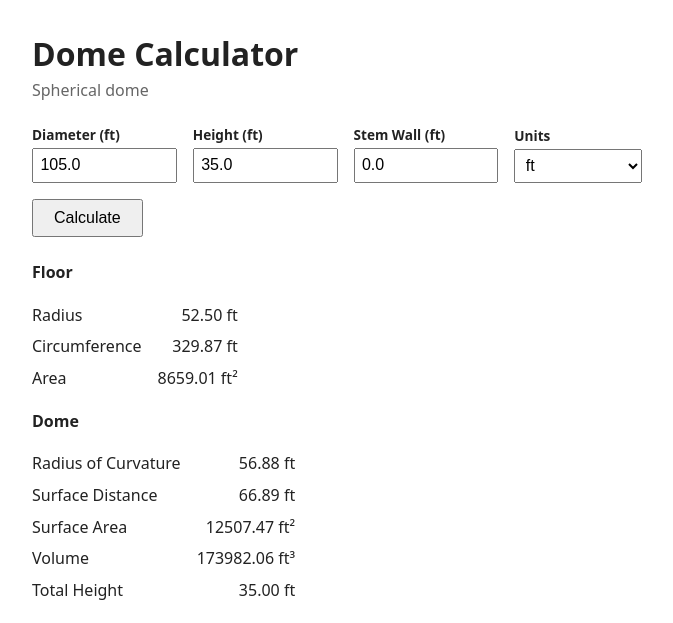
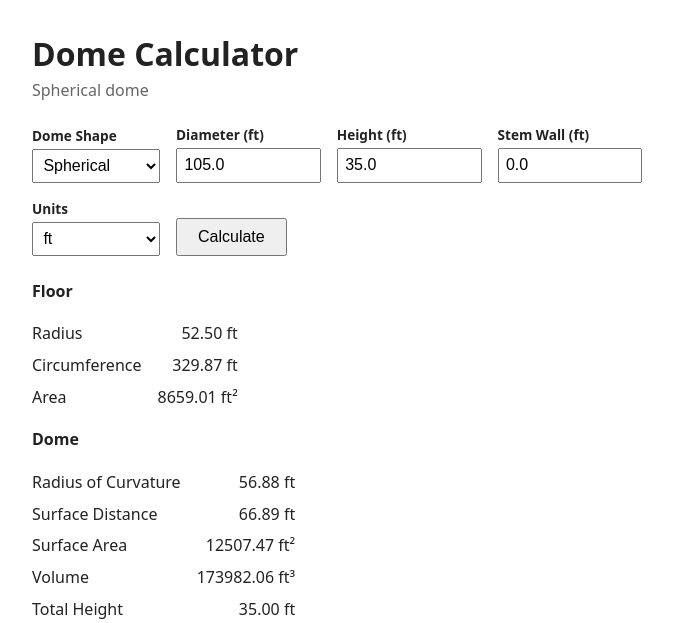
Before and after one commit to andrewsouth/dome-calculator, a Flask app: page / in a window 1280 px wide. Shown: the top 623 px of the page, without its empty margins (248-921 px from the left). Run offline with Flask 3, Linux system fonts and the light colour scheme.

Commit message:
Add Ellipsoid dome shape and a shape selector
Generalizes the results structure so shapes are added by adding a
geometry function + entry in the SHAPES dict, no template changes needed.
Ellipsoid math (volume, curvature, surface area, meridian arc length)
cross-checked against the Monolithic Dome Institute's reference calculator
for both oblate and prolate cases.

```diff
--- a/app.py
+++ b/app.py
@@ -1,17 +1,38 @@
 from flask import Flask, render_template, request
 
-from geometry import spherical_dome
+from geometry import ellipsoid_dome, spherical_dome
 
 app = Flask(__name__)
 
-DEFAULTS = {"diameter": 105.0, "height": 35.0, "stem_wall": 0.0, "units": "ft"}
 UNIT_CHOICES = ["ft", "in", "m", "mm"]
+
+SHAPES = {
+    "spherical": {
+        "label": "Spherical",
+        "compute": spherical_dome,
+        "max_height": lambda diameter: diameter,  # cap height <= full sphere
+        "defaults": {"diameter": 105.0, "height": 35.0, "stem_wall": 0.0},
+    },
+    "ellipsoid": {
+        "label": "Ellipsoid",
+        "compute": ellipsoid_dome,
+        "max_height": None,  # oblate or prolate, no upper bound tied to diameter
+        "defaults": {"diameter": 50.0, "height": 20.0, "stem_wall": 0.0},
+    },
+}
+DEFAULT_SHAPE = "spherical"
 
 
 @app.route("/")
 def index():
     errors = []
-    values = dict(DEFAULTS)
+
+    shape_key = request.args.get("shape", DEFAULT_SHAPE)
+    if shape_key not in SHAPES:
+        shape_key = DEFAULT_SHAPE
+    shape = SHAPES[shape_key]
+
+    values = dict(shape["defaults"])
     for key in ("diameter", "height", "stem_wall"):
         raw = request.args.get(key)
         if raw is None:
@@ -21,22 +42,26 @@ def index():
         except ValueError:
             errors.append(f"'{raw}' is not a valid number for {key.replace('_', ' ')}.")
 
-    units = request.args.get("units", DEFAULTS["units"])
-    values["units"] = units if units in UNIT_CHOICES else DEFAULTS["units"]
+    units = request.args.get("units", "ft")
+    values["units"] = units if units in UNIT_CHOICES else "ft"
 
     if values["diameter"] <= 0:
         errors.append("Diameter must be greater than 0.")
-    if not errors and not (0 < values["height"] <= values["diameter"]):
-        errors.append("Height must be greater than 0 and no more than the diameter.")
+    if values["height"] <= 0:
+        errors.append("Height must be greater than 0.")
+    elif shape["max_height"] is not None and values["height"] > shape["max_height"](values["diameter"]):
+        errors.append("Height must be no more than the diameter.")
     if values["stem_wall"] < 0:
         errors.append("Stem wall height cannot be negative.")
 
     results = None
     if not errors:
-        results = spherical_dome(values["diameter"], values["height"], values["stem_wall"])
+        results = shape["compute"](values["diameter"], values["height"], values["stem_wall"])
 
     return render_template(
         "index.html",
+        shape_key=shape_key,
+        shapes=SHAPES,
         values=values,
         unit_choices=UNIT_CHOICES,
         results=results,
@@ -45,4 +70,5 @@ def index():
 
 
 if __name__ == "__main__":
-    app.run(debug=True)
+    # Port 5000 is commonly occupied on macOS by the AirPlay Receiver.
+    app.run(debug=True, port=5050)
--- a/geometry.py
+++ b/geometry.py
@@ -1,21 +1,52 @@
 import math
+
+# Each result row is (label, value, unit_power) where unit_power is how many
+# times the unit is applied: 0 = dimensionless, 1 = unit, 2 = unit^2, 3 = unit^3.
+
+
+def _quarter_meridian_arc_length(p, q, num_segments=2000):
+    """Arc length of a quarter ellipse (semi-axes p, q) via Simpson's rule.
+
+    Used instead of scipy's elliptic integrals to keep the project
+    dependency-free; num_segments is far more than needed for 2-decimal
+    calculator precision.
+    """
+    if num_segments % 2:
+        num_segments += 1
+    step = (math.pi / 2) / num_segments
+
+    def integrand(t):
+        return math.hypot(p * math.sin(t), q * math.cos(t))
+
+    total = integrand(0) + integrand(math.pi / 2)
+    for i in range(1, num_segments):
+        weight = 4 if i % 2 else 2
+        total += weight * integrand(i * step)
+    return total * step / 3
+
+
+def _half_ellipsoid_surface_area(a, b):
+    """Curved surface area of a half ellipsoid of revolution (no base cap)."""
+    if math.isclose(a, b, rel_tol=1e-9):
+        return 2 * math.pi * a ** 2  # hemisphere
+
+    if a > b:  # oblate: flattened, equatorial radius a is the larger axis
+        e = math.sqrt(1 - (b / a) ** 2)
+        full = 2 * math.pi * a ** 2 + (math.pi * b ** 2 / e) * math.log((1 + e) / (1 - e))
+    else:  # prolate: stretched, height b is the larger axis
+        e = math.sqrt(1 - (a / b) ** 2)
+        full = 2 * math.pi * a ** 2 + (2 * math.pi * a * b / e) * math.asin(e)
+    return full / 2
 
 
 def spherical_dome(diameter, height, stem_wall=0.0):
-    """Compute geometry for a spherical-cap dome on an optional cylindrical stem wall.
-
-    diameter, height, stem_wall are all in the same unit; height is the dome
-    cap height only (not including the stem wall).
-    """
+    """Geometry for a spherical-cap dome on an optional cylindrical stem wall."""
     radius = diameter / 2
 
     circumference = 2 * math.pi * radius
     floor_area = math.pi * radius ** 2
 
-    # Sphere radius that produces a cap of this base radius and height.
     radius_of_curvature = (radius ** 2 + height ** 2) / (2 * height)
-
-    # Angle from the sphere's center subtended by the cap, used for arc length.
     cap_angle = math.acos((radius_of_curvature - height) / radius_of_curvature)
     surface_distance = radius_of_curvature * cap_angle
 
@@ -26,16 +57,54 @@ def spherical_dome(diameter, height, stem_wall=0.0):
     stem_wall_volume = math.pi * radius ** 2 * stem_wall
 
     return {
-        "radius": radius,
-        "circumference": circumference,
-        "floor_area": floor_area,
-        "radius_of_curvature": radius_of_curvature,
-        "surface_distance": surface_distance,
-        "dome_surface_area": dome_surface_area,
-        "dome_volume": dome_volume,
-        "stem_wall_surface_area": stem_wall_surface_area,
-        "stem_wall_volume": stem_wall_volume,
-        "total_surface_area": dome_surface_area + stem_wall_surface_area,
-        "total_volume": dome_volume + stem_wall_volume,
-        "total_height": height + stem_wall,
+        "floor": [
+            ("Radius", radius, 1),
+            ("Circumference", circumference, 1),
+            ("Area", floor_area, 2),
+        ],
+        "dome": [
+            ("Radius of Curvature", radius_of_curvature, 1),
+            ("Surface Distance", surface_distance, 1),
+            ("Surface Area", dome_surface_area + stem_wall_surface_area, 2),
+            ("Volume", dome_volume + stem_wall_volume, 3),
+            ("Total Height", height + stem_wall, 1),
+        ],
     }
+
+
+def ellipsoid_dome(diameter, height, stem_wall=0.0):
+    """Geometry for a half-ellipsoid dome (oblate or prolate) on an optional stem wall.
+
+    `diameter` sets the equatorial radius (a); `height` is the vertical
+    semi-axis (b) of the ellipsoid.
+    """
+    a = diameter / 2
+    b = height
+
+    circumference = 2 * math.pi * a
+    floor_area = math.pi * a ** 2
+
+    ellipticity_ratio = a / b
+    curvature = a ** 2 / b
+    surface_distance = _quarter_meridian_arc_length(max(a, b), min(a, b))
+    dome_surface_area = _half_ellipsoid_surface_area(a, b)
+    dome_volume = (2 / 3) * math.pi * a ** 2 * b
+
+    stem_wall_surface_area = 2 * math.pi * a * stem_wall
+    stem_wall_volume = math.pi * a ** 2 * stem_wall
+
+    return {
+        "floor": [
+            ("Radius", a, 1),
+            ("Circumference", circumference, 1),
+            ("Area", floor_area, 2),
+        ],
+        "dome": [
+            ("Ellipticity Ratio", ellipticity_ratio, 0),
+            ("Curvature", curvature, 1),
+            ("Surface Distance", surface_distance, 1),
+            ("Surface Area", dome_surface_area + stem_wall_surface_area, 2),
+            ("Volume", dome_volume + stem_wall_volume, 3),
+            ("Total Height", height + stem_wall, 1),
+        ],
+    }
--- a/templates/index.html
+++ b/templates/index.html
@@ -21,9 +21,17 @@
 </head>
 <body>
   <h1>Dome Calculator</h1>
-  <p class="subtitle">Spherical dome</p>
+  <p class="subtitle">{{ shapes[shape_key].label }} dome</p>
 
   <form method="get" action="/">
+    <div class="field">
+      <label for="shape">Dome Shape</label>
+      <select id="shape" name="shape">
+        {% for key, shape in shapes.items() %}
+          <option value="{{ key }}" {% if key == shape_key %}selected{% endif %}>{{ shape.label }}</option>
+        {% endfor %}
+      </select>
+    </div>
     <div class="field">
       <label for="diameter">Diameter ({{ values.units }})</label>
       <input type="number" step="any" id="diameter" name="diameter" value="{{ values.diameter }}">
@@ -56,20 +64,30 @@
   {% endif %}
 
   {% if results %}
+    {% macro unit_suffix(power) %}{% if power == 2 %}&sup2;{% elif power == 3 %}&sup3;{% endif %}{% endmacro %}
+
     <div class="section-title">Floor</div>
     <table>
-      <tr><td>Radius</td><td class="value">{{ "%.2f"|format(results.radius) }} {{ values.units }}</td></tr>
-      <tr><td>Circumference</td><td class="value">{{ "%.2f"|format(results.circumference) }} {{ values.units }}</td></tr>
-      <tr><td>Area</td><td class="value">{{ "%.2f"|format(results.floor_area) }} {{ values.units }}&sup2;</td></tr>
+      {% for label, value, power in results.floor %}
+        <tr>
+          <td>{{ label }}</td>
+          <td class="value">
+            {{ "%.2f"|format(value) }}{% if power > 0 %} {{ values.units }}{{ unit_suffix(power) }}{% endif %}
+          </td>
+        </tr>
+      {% endfor %}
     </table>
 
     <div class="section-title">Dome</div>
     <table>
-      <tr><td>Radius of Curvature</td><td class="value">{{ "%.2f"|format(results.radius_of_curvature) }} {{ values.units }}</td></tr>
-      <tr><td>Surface Distance</td><td class="value">{{ "%.2f"|format(results.surface_distance) }} {{ values.units }}</td></tr>
-      <tr><td>Surface Area</td><td class="value">{{ "%.2f"|format(results.total_surface_area) }} {{ values.units }}&sup2;</td></tr>
-      <tr><td>Volume</td><td class="value">{{ "%.2f"|format(results.total_volume) }} {{ values.units }}&sup3;</td></tr>
-      <tr><td>Total Height</td><td class="value">{{ "%.2f"|format(results.total_height) }} {{ values.units }}</td></tr>
+      {% for label, value, power in results.dome %}
+        <tr>
+          <td>{{ label }}</td>
+          <td class="value">
+            {{ "%.2f"|format(value) }}{% if power > 0 %} {{ values.units }}{{ unit_suffix(power) }}{% endif %}
+          </td>
+        </tr>
+      {% endfor %}
     </table>
   {% endif %}
 </body>
```
Also changed, not shown: tests/test_geometry.py (+57 -18 lines), README.md.
